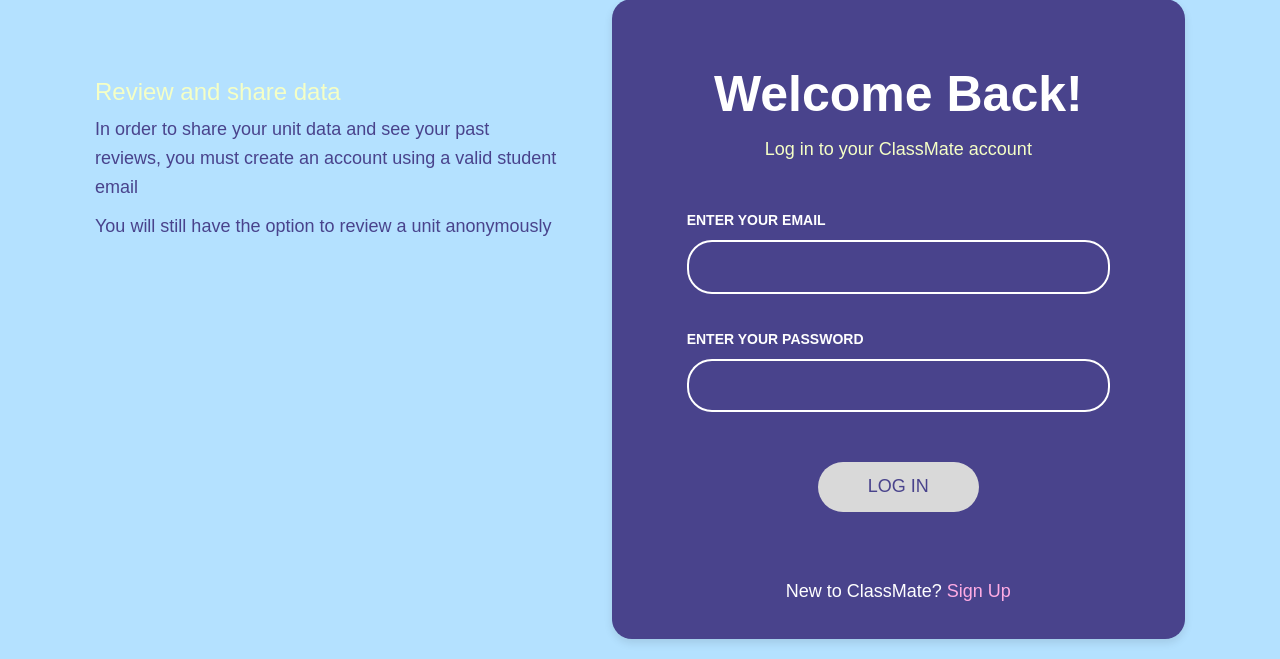
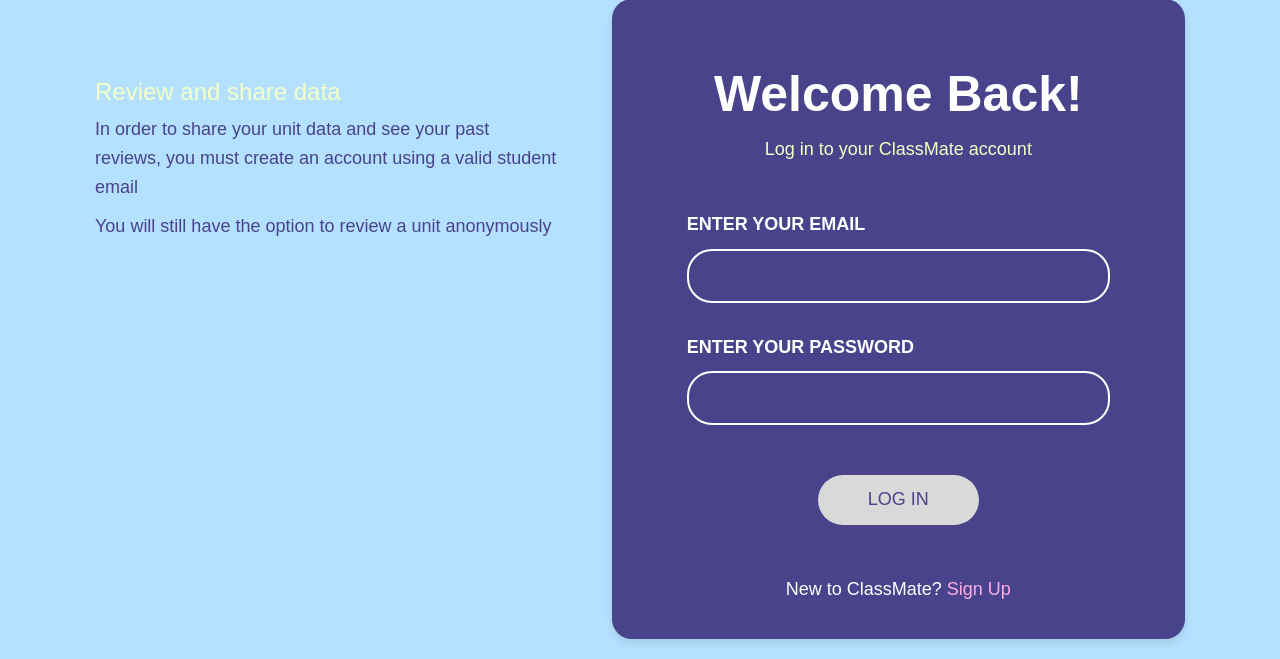
Before and after one commit to Dodocha190/Group-14, a Flask app: page /login in a window 1280 px wide. Shown: the part 141-800 px from the top of the page. Run offline with Flask 3, Linux system fonts and the light colour scheme; some libraries are stand-ins or nearby versions.

Commit message:
hygiene: improving login page template structure and correcting variable names

```diff
--- a/app/static/js/functions.js
+++ b/app/static/js/functions.js
@@ -1,10 +1,10 @@
 $(document).ready(function() {
-    const $usernameInput = $('#username');
+    const $emailInput = $('#email');
     const $passwordInput = $('#password');
     const $submitButton = $('#submit-button');
 
     function checkLoginValidation() {
-        if ($usernameInput.val().trim() !== '' && $passwordInput.val().trim() !== '') {
+        if ($emailInput.val().trim() !== '' && $passwordInput.val().trim() !== '') {
             $submitButton.prop('disabled', false);
         } else {
             $submitButton.prop('disabled', true);
@@ -12,7 +12,6 @@
     }
 
     $submitButton.prop('disabled', true);
-
-    $usernameInput.on('input', checkLoginValidation);
+    $emailInput.on('input', checkLoginValidation);
     $passwordInput.on('input', checkLoginValidation);
 });
--- a/app/templates/login_page.html
+++ b/app/templates/login_page.html
@@ -18,27 +18,27 @@
           </h4>
         </div>
         <form name="login" action="" method="post">
-          <div class="form-group">
+          <div>
             {{ form.hidden_tag() }}
-            <div class="form-label">{{ form.email.label }}</div>
+            <p class="form-label">{{ form.email.label }}</p>
             <p>
               {{ form.email(class="form-input", id="email") }} {% for error in
               form.email.errors %}
               <span class="error-message">{{ error }}</span>
               {% endfor %}
             </p>
-          </div>
-          <div class="form-group">
-            <div class="form-label">{{ form.password.label }}</div>
+
+
+            <p class="form-label">{{ form.password.label }}</p>
             <p>
               {{ form.password(class="form-input", id="password") }} {% for
               error in form.password.errors %}
               <span class="error-message">{{ error }}</span>
               {% endfor %}
             </p>
-            <div>
+
               {{ form.submit(class="form-submit", id="submit-button") }}
-            </div>
+
           </div>
         </form>
         <p style="margin-top: 30px; color:var(--text-tertiary)">
```
